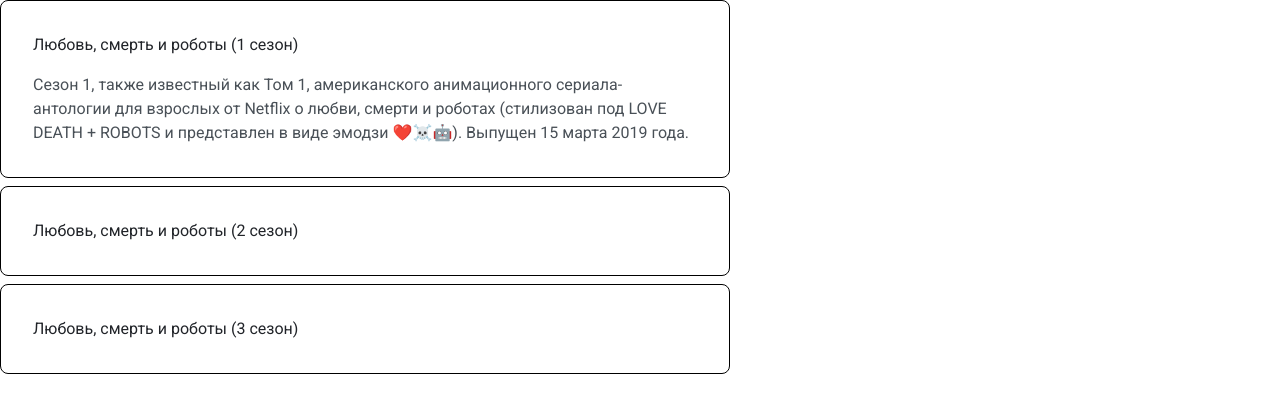
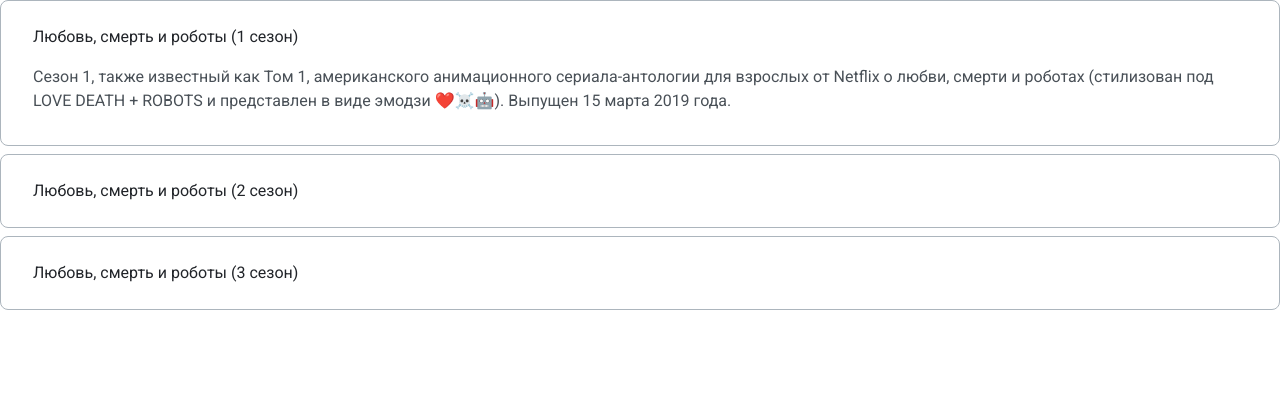
Before and after one commit to js-tasks-ru/htmlcss-20240412_jessamineoliva16661814, a website: page 03-lection1/02-accordion/index.html in a window 1280 px wide. Drawn offline with Linux system fonts and the light colour scheme.

Commit message:
lecture_1_2

```diff
--- a/03-lection1/02-accordion/accordion.css
+++ b/03-lection1/02-accordion/accordion.css
@@ -1,17 +1,15 @@
-@import '../../assets/css/main.css';
-
 .accordion {
+    font-family: inherit;
+    font-size: 16px;
     line-height: 24px;
-    font-size: 16px;
-    max-width: 730px;
 }
 
 /* .accordion__item */
 
 .accordion__item {
     margin-bottom: 8px;
-    padding: 32px;
-    border: 1px solid black;
+    padding: 24px 32px;
+    border: 1px solid var(--grey-3);
     border-radius: 8px;
 }
 
@@ -29,6 +27,7 @@
 /* .accordion__message */
 
 .accordion__message {
-    margin-top: 16px;
     color: var(--grey-4);
+    padding-top: 16px;
+    padding-bottom: 8px;
 }
--- a/03-lection1/02-accordion/index.html
+++ b/03-lection1/02-accordion/index.html
@@ -2,7 +2,8 @@
 <!-- Страница с аккордеоном -->
 <html lang="ru">
     <head>
-        <link rel="stylesheet" href="./accordion.css">
+        <title>Accordion</title>
+        <link rel="stylesheet" href="../../assets/css/main.css">
     </head>
     <body>
         <main class="accordion">
--- a/assets/css/main.css
+++ b/assets/css/main.css
@@ -2,6 +2,7 @@
 @import '../css/reset.css';
 
 @import '../../03-lection1/01-button/button.css';
+@import '../../03-lection1/02-accordion/accordion.css';
 
 :root {
     --white: #ffffff;
```
